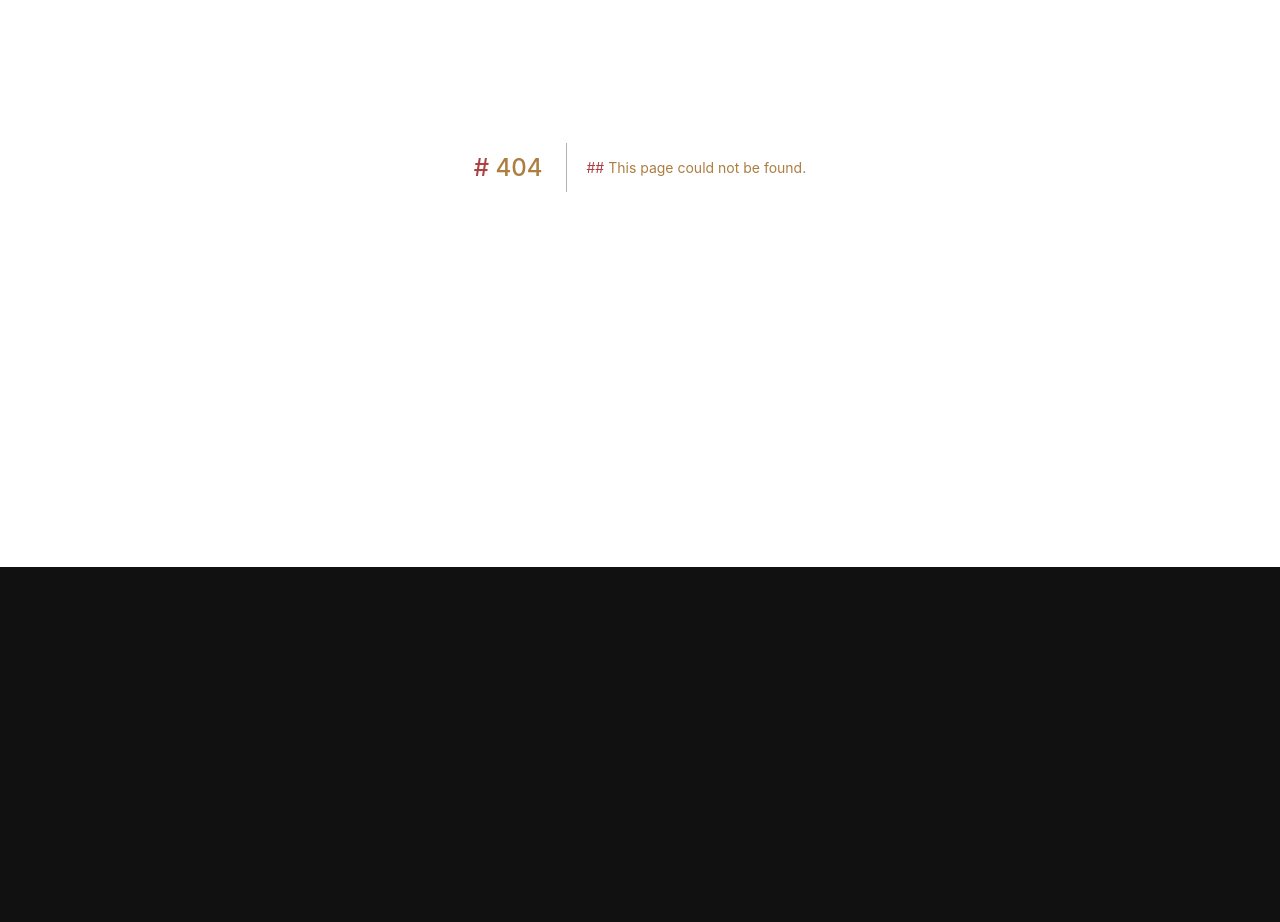
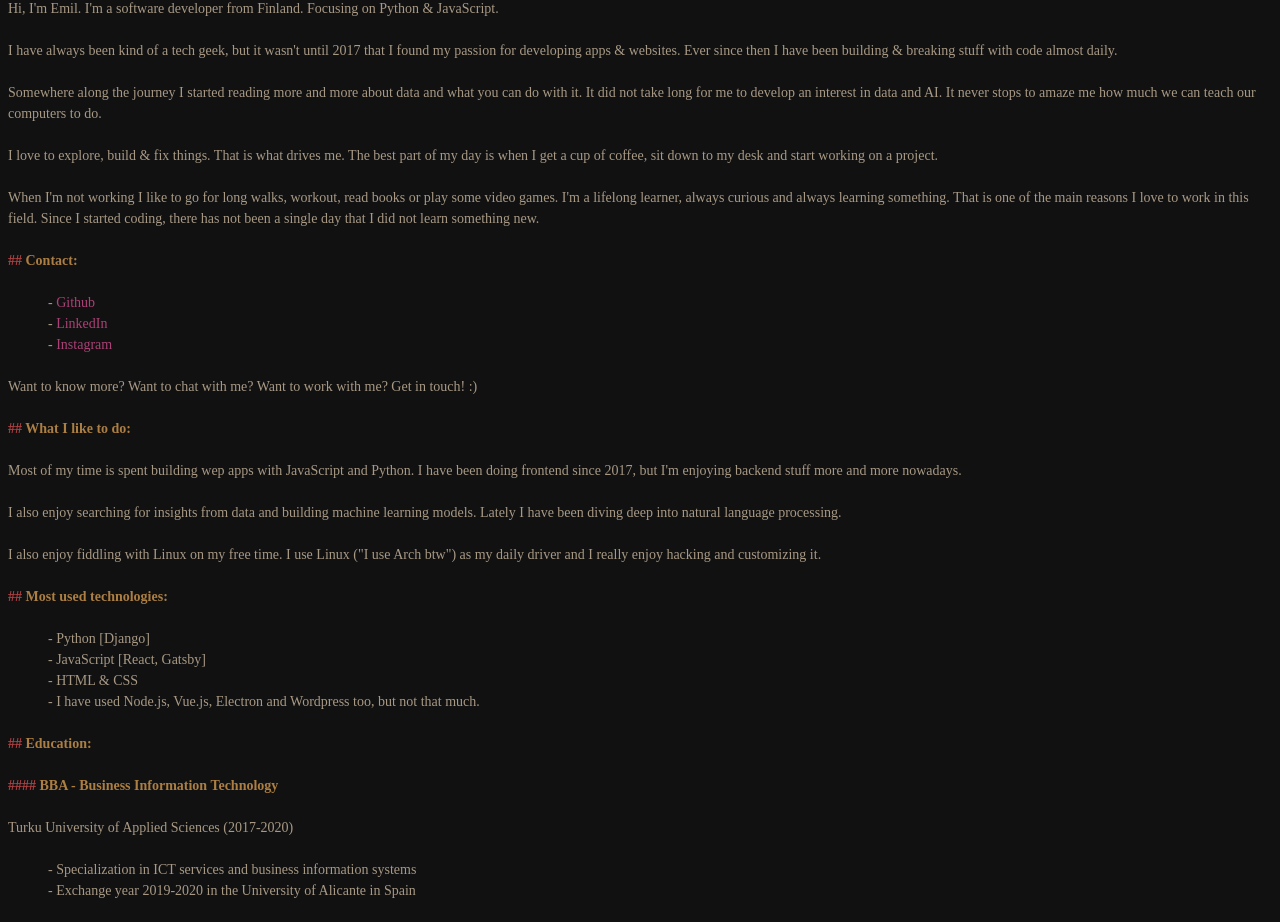
Before and after one commit to emilrwx/emilrwx_website, a Next.js app: page /about in a window 1280 px wide. Before the commit this address had no page. Shown: the part 233-1155 px from the top of the page. Before the commit the page ends 800 px from the top, so only its background shows below. Built offline with nearby package versions, Linux system fonts and the light colour scheme.

Commit message:
add about page

```diff
--- /dev/null
+++ b/pages/about.js
@@ -0,0 +1,56 @@
+import Head from 'next/head'
+import Layout from '../components/layout'
+
+export default function About () {
+  return (
+    <Layout>
+      <Head>
+        <title>About</title>
+      </Head>
+      <div>
+        <h1>Who Am I?</h1>
+        <p>Hi, I'm Emil. I'm a software developer from Finland. Focusing on Python & JavaScript.</p>
+
+        <p>I have always been kind of a tech geek, but it wasn't until 2017 that I found my passion for developing apps & websites. Ever since then I have been building & breaking stuff with code almost daily.</p>
+
+        <p>Somewhere along the journey I started reading more and more about data and what you can do with it. It did not take long for me to develop an interest in data and AI. It never stops to amaze me how much we can teach our computers to do.</p>
+
+        <p>I love to explore, build & fix things. That is what drives me. The best part of my day is when I get a cup of coffee, sit down to my desk and start working on a project.</p>
+
+        <p>When I'm not working I like to go for long walks, workout, read books or play some video games. I'm a lifelong learner, always curious and always learning something. That is one of the main reasons I love to work in this field. Since I started coding, there has not been a single day that I did not learn something new.</p>
+        <h2>Contact:</h2>
+        <ul>
+          <li><a href='https://github.com/emilrwx'>Github</a></li>
+          <li><a href='https://www.linkedin.com/in/emilnuutinen/'>LinkedIn</a></li>
+          <li><a href='https://www.instagram.com/emilrwx/'>Instagram</a></li>
+        </ul>
+        <p>Want to know more? Want to chat with me? Want to work with me? Get in touch! :)</p>
+        <div>
+          <h2>What I like to do:</h2>
+          <p>Most of my time is spent building wep apps with JavaScript and Python. I have been doing frontend since 2017, but I'm enjoying backend stuff more and more nowadays.</p>
+          <p>I also enjoy searching for insights from data and building machine learning models. Lately I have been diving deep into natural language processing.</p>
+          <p>I also enjoy fiddling with Linux on my free time. I use Linux ("I use Arch btw") as my daily driver and I really enjoy hacking and customizing it.</p>
+        </div>
+        <div>
+          <h2>Most used technologies:</h2>
+          <ul>
+            <li>Python [Django]</li>
+            <li>JavaScript [React, Gatsby]</li>
+            <li>HTML & CSS</li>
+            <li>I have used Node.js, Vue.js, Electron and Wordpress too, but not that much.</li>
+          </ul>
+        </div>
+        <div>
+          <h2>Education:</h2>
+          <h4>BBA - Business Information Technology</h4>
+          <p>Turku University of Applied Sciences (2017-2020)
+            <ul>
+              <li>Specialization in ICT services and business information systems</li>
+              <li>Exchange year 2019-2020 in the University of Alicante in Spain</li>
+            </ul>
+          </p>
+        </div>
+      </div>
+    </Layout>
+  )
+}
```
